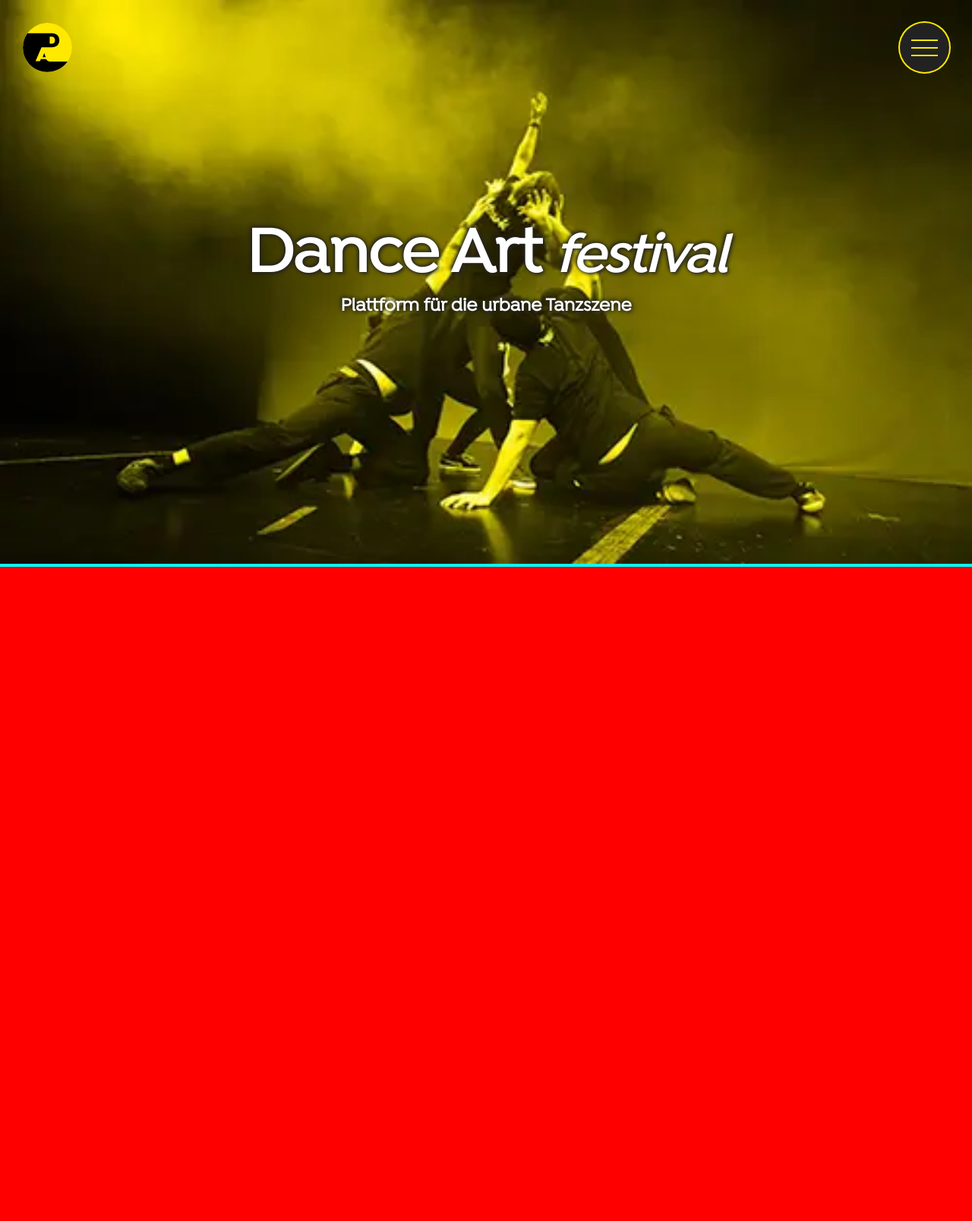
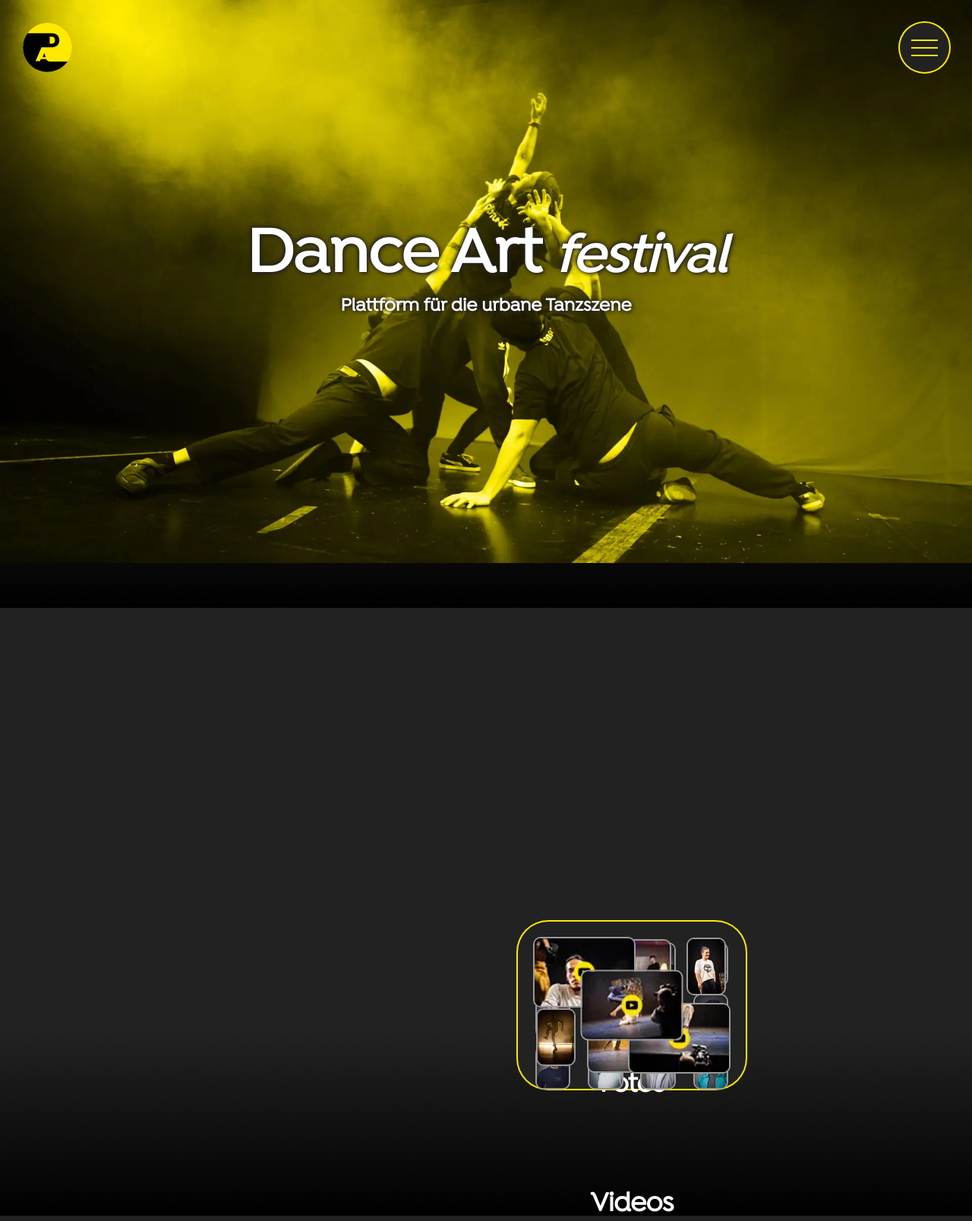
Before and after one commit to TimBittins/danceartfestival, a PHP site: page / in a window 1280 px wide. Shown: the whole page at 76% size. Before the commit the page ends 746 px from the top, so only its background shows below. Run offline with PHP 8.4, Linux system fonts and the light colour scheme; some libraries are stand-ins or nearby versions.

Commit message:
landing page header adjustments

```diff
--- a/assets/_landing-page.scss
+++ b/assets/_landing-page.scss
@@ -1,13 +1,11 @@
 /* H E A D E R */
 header {
     width: 100vw;
-    min-height: 100vh;
-    background-color: red;
+    // min-height: 100vh;
 
     & .landing-page__header {
         position: relative;
         width: 100vw;
-        background-color: aqua;
 
         & .landing-page__bg--sm {
             position: relative;
@@ -17,7 +15,21 @@ header {
         }
         & .landing-page__bg--dt {
             display: none;
+            position: relative;
+            top: 0;
+            left: 0;
+            width: 100%;
         }
+
+        @media screen and (min-width: $media-query__laptop) {
+            & .landing-page__bg--sm {
+                display: none;
+            }
+            & .landing-page__bg--dt {
+                display: block;
+            }
+        }
+
 
         & .landing-page__header--headline {
             position: absolute;
@@ -47,10 +59,11 @@ header {
         // height: 50vw;
     }
     @media screen and (min-width: $media-query__tb--landscape) {
-        // height: 70vh;
+
     }
     @media screen and (min-width: $media-query__laptop) {
         height: 100vh;
+
     }
 }
 
@@ -68,7 +81,7 @@ header {
     gap: clamp(4vw, 6vw, 10vw);
     width: 100vw;
     height: auto;
-    margin: 15vw 0; background-color: green;
+    margin: 15vw 0;
     @media screen and (min-width: $media-query__laptop) {
         position: absolute;
         top: 35%;
@@ -76,7 +89,10 @@ header {
     };
 }
 
-.cta__container { display: none;
+
+
+
+
 .landing-page__cta {
     position: relative;
     display: flex;
@@ -225,4 +241,4 @@ header {
     top: 50%;
     left: 50%;
     transform: translate(-50%, -50%);
-}}
+}
--- a/css/style.css
+++ b/css/style.css
@@ -796,14 +796,11 @@ html {
 /* H E A D E R */
 header {
   width: 100vw;
-  min-height: 100vh;
-  background-color: red;
 }
 
 header .landing-page__header {
   position: relative;
   width: 100vw;
-  background-color: aqua;
 }
 
 header .landing-page__header .landing-page__bg--sm {
@@ -815,6 +812,19 @@ header .landing-page__header .landing-page__bg--sm {
 
 header .landing-page__header .landing-page__bg--dt {
   display: none;
+  position: relative;
+  top: 0;
+  left: 0;
+  width: 100%;
+}
+
+@media screen and (min-width: 1025px) {
+  header .landing-page__header .landing-page__bg--sm {
+    display: none;
+  }
+  header .landing-page__header .landing-page__bg--dt {
+    display: block;
+  }
 }
 
 header .landing-page__header .landing-page__header--headline {
@@ -876,7 +886,6 @@ header .landing-page__header .landing-page__header--headline .h3__main {
   width: 100vw;
   height: auto;
   margin: 15vw 0;
-  background-color: green;
 }
 
 @media screen and (min-width: 1025px) {
@@ -887,11 +896,7 @@ header .landing-page__header .landing-page__header--headline .h3__main {
   }
 }
 
-.cta__container {
-  display: none;
-}
-
-.cta__container .landing-page__cta {
+.landing-page__cta {
   position: relative;
   display: -webkit-box;
   display: -ms-flexbox;
@@ -912,48 +917,48 @@ header .landing-page__header .landing-page__header--headline .h3__main {
   transition: all 0.3s ease;
 }
 
-.cta__container .landing-page__cta h2 {
+.landing-page__cta h2 {
   z-index: 1;
 }
 
 @media screen and (min-width: 1025px) {
-  .cta__container .landing-page__cta:hover {
+  .landing-page__cta:hover {
     -webkit-box-shadow: 0 0 0 4px #19d0ff;
             box-shadow: 0 0 0 4px #19d0ff;
   }
-  .cta__container .landing-page__cta:hover h2 {
+  .landing-page__cta:hover h2 {
     color: #19d0ff;
   }
-  .cta__container .landing-page__cta:hover .cta-container__content--guests {
+  .landing-page__cta:hover .cta-container__content--guests {
     padding: 40px;
   }
-  .cta__container .landing-page__cta:hover .cta-containter__img--photo1 {
+  .landing-page__cta:hover .cta-containter__img--photo1 {
     -webkit-transform: translateY(5px) rotate(5deg) scale(1.3);
             transform: translateY(5px) rotate(5deg) scale(1.3);
   }
-  .cta__container .landing-page__cta:hover .cta-containter__img--photo2 {
+  .landing-page__cta:hover .cta-containter__img--photo2 {
     -webkit-transform: translate(-5px, 5px) rotate(-5deg) scale(1.3);
             transform: translate(-5px, 5px) rotate(-5deg) scale(1.3);
   }
-  .cta__container .landing-page__cta:hover .cta-containter__img--photo3 {
+  .landing-page__cta:hover .cta-containter__img--photo3 {
     -webkit-transform: translateY(-5px) scale(1.2);
             transform: translateY(-5px) scale(1.2);
   }
-  .cta__container .landing-page__cta:hover .cta-containter__img--video1 {
+  .landing-page__cta:hover .cta-containter__img--video1 {
     -webkit-transform: rotate(5deg) scale(0.9);
             transform: rotate(5deg) scale(0.9);
   }
-  .cta__container .landing-page__cta:hover .cta-containter__img--video2 {
+  .landing-page__cta:hover .cta-containter__img--video2 {
     -webkit-transform: rotate(-5deg) scale(0.9);
             transform: rotate(-5deg) scale(0.9);
   }
-  .cta__container .landing-page__cta:hover .cta-containter__img--video3 {
+  .landing-page__cta:hover .cta-containter__img--video3 {
     -webkit-transform: translate(-50%, -50%) scale(1.2);
             transform: translate(-50%, -50%) scale(1.2);
   }
 }
 
-.cta__container .cta-container__content--guests {
+.cta-container__content--guests {
   position: absolute;
   top: 0;
   left: 0;
@@ -975,19 +980,19 @@ header .landing-page__header .landing-page__header--headline .h3__main {
   transition: all 0.3s ease;
 }
 
-.cta__container .cta-containter__img--guests,
-.cta__container .cta-containter__img--photo1,
-.cta__container .cta-containter__img--photo2,
-.cta__container .cta-containter__img--photo3,
-.cta__container .cta-containter__img--video1,
-.cta__container .cta-containter__img--video2,
-.cta__container .cta-containter__img--video3 {
+.cta-containter__img--guests,
+.cta-containter__img--photo1,
+.cta-containter__img--photo2,
+.cta-containter__img--photo3,
+.cta-containter__img--video1,
+.cta-containter__img--video2,
+.cta-containter__img--video3 {
   margin: 0 auto;
   border: 2px solid #999999;
   border-radius: 10px;
 }
 
-.cta__container .cta-containter__img--guests {
+.cta-containter__img--guests {
   position: relative;
   top: 10%;
   width: 90%;
@@ -995,7 +1000,7 @@ header .landing-page__header .landing-page__header--headline .h3__main {
 }
 
 @media screen and (min-width: 1025px) {
-  .cta__container .cta-containter__img--guests {
+  .cta-containter__img--guests {
     -webkit-box-pack: center;
         -ms-flex-pack: center;
             justify-content: center;
@@ -1005,7 +1010,7 @@ header .landing-page__header .landing-page__header--headline .h3__main {
   }
 }
 
-.cta__container .cta-container__content--photos {
+.cta-container__content--photos {
   position: absolute;
   top: 0%;
   left: 0;
@@ -1028,26 +1033,26 @@ header .landing-page__header .landing-page__header--headline .h3__main {
   padding: 20px;
 }
 
-.cta__container .cta-containter__img--photo1,
-.cta__container .cta-containter__img--photo2,
-.cta__container .cta-containter__img--photo3 {
+.cta-containter__img--photo1,
+.cta-containter__img--photo2,
+.cta-containter__img--photo3 {
   -webkit-transition: all 0.3s ease;
   transition: all 0.3s ease;
 }
 
-.cta__container .cta-containter__img--photo1 {
+.cta-containter__img--photo1 {
   width: 20%;
 }
 
-.cta__container .cta-containter__img--photo2 {
+.cta-containter__img--photo2 {
   width: 40%;
 }
 
-.cta__container .cta-containter__img--photo3 {
+.cta-containter__img--photo3 {
   width: 25%;
 }
 
-.cta__container .cta-container__content--videos {
+.cta-container__content--videos {
   position: absolute;
   top: 0;
   left: 0;
@@ -1055,26 +1060,26 @@ header .landing-page__header .landing-page__header--headline .h3__main {
   height: 100%;
 }
 
-.cta__container .cta-containter__img--video1,
-.cta__container .cta-containter__img--video2,
-.cta__container .cta-containter__img--video3 {
+.cta-containter__img--video1,
+.cta-containter__img--video2,
+.cta-containter__img--video3 {
   position: absolute;
   width: 45%;
   -webkit-transition: all 0.3s ease;
   transition: all 0.3s ease;
 }
 
-.cta__container .cta-containter__img--video1 {
+.cta-containter__img--video1 {
   top: 20px;
   left: 20px;
 }
 
-.cta__container .cta-containter__img--video2 {
+.cta-containter__img--video2 {
   bottom: 20px;
   right: 20px;
 }
 
-.cta__container .cta-containter__img--video3 {
+.cta-containter__img--video3 {
   top: 50%;
   left: 50%;
   -webkit-transform: translate(-50%, -50%);
--- a/fonts.html
+++ b/fonts.html
@@ -16,7 +16,7 @@
 </head>
 
 <body>
-    <h1 class="main__h1">Dance Art <em><small>festival</small></em></h1>
+    <h1 class="h1__main">Dance Art <em><small>festival</small></em></h1>
 
     <h1>Dance Art <em><small>festival</small></em></h1>
 
```
Also changed, not shown: assets/_fonts.scss (line endings or trailing spaces).
